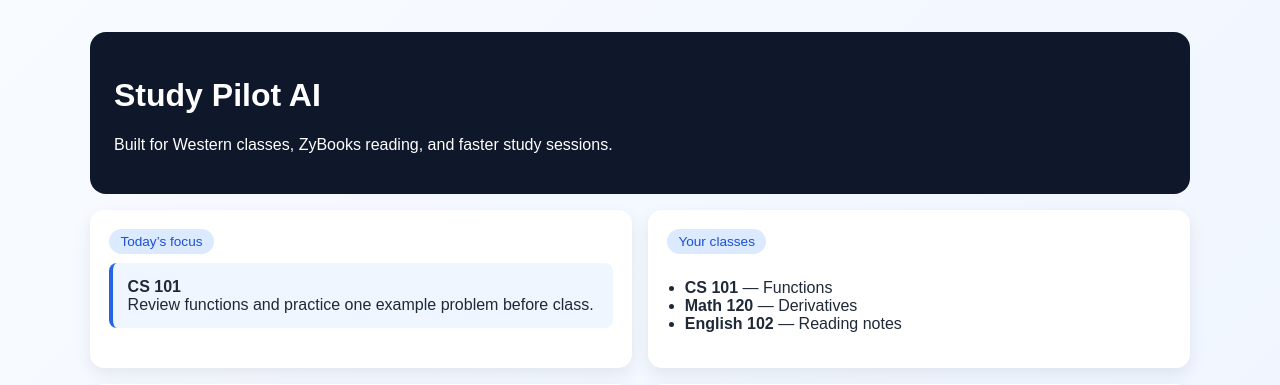
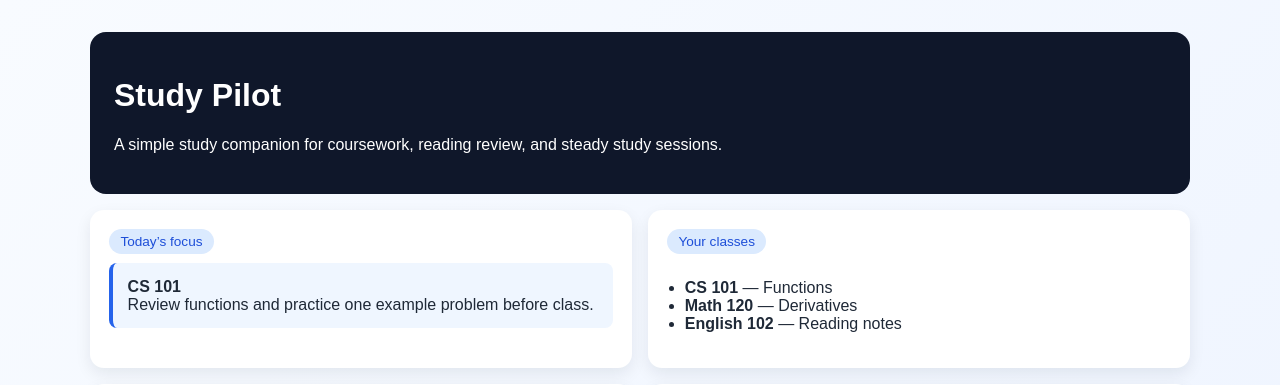
Before and after one commit to GuillermoBarreto/study-pilot-air, a FastAPI app: page / in a window 1280 px wide. Shown: the top 385 px of the page. Run offline with FastAPI, Linux system fonts and the light colour scheme.

Commit message:
Finalize Study Pilot branding and polish

```diff
--- a/app/main.py
+++ b/app/main.py
@@ -8,7 +8,7 @@ from pydantic import BaseModel, Field
 from app.data import COURSES
 from app.zybooks_helper import ZyBooksHelper
 
-app = FastAPI(title="Study Pilot AI")
+app = FastAPI(title="Study Pilot")
 helper = ZyBooksHelper()
 INDEX_HTML = Path(__file__).resolve().parent.parent / "templates" / "index.html"
 STATIC_DIR = Path(__file__).resolve().parent.parent / "static"
--- a/templates/index.html
+++ b/templates/index.html
@@ -3,14 +3,14 @@
   <head>
     <meta charset="UTF-8" />
     <meta name="viewport" content="width=device-width, initial-scale=1.0" />
-    <title>Study Pilot AI</title>
+    <title>Study Pilot</title>
     <link rel="stylesheet" href="/static/app.css" />
   </head>
   <body>
     <div class="page">
       <div class="hero">
-        <h1>Study Pilot AI</h1>
-        <p>Built for Western classes, ZyBooks reading, and faster study sessions.</p>
+        <h1>Study Pilot</h1>
+        <p>A simple study companion for coursework, reading review, and steady study sessions.</p>
       </div>
 
       <div class="grid">
```
Also changed, not shown: 1 other file.
